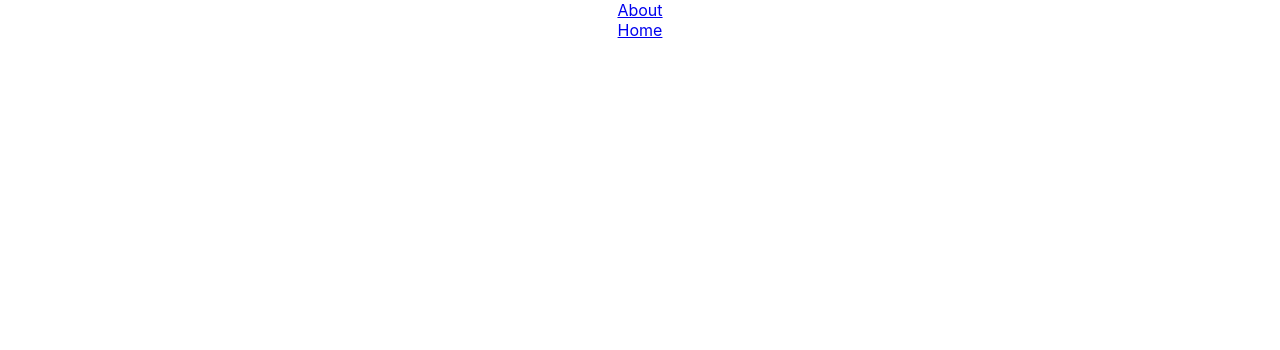
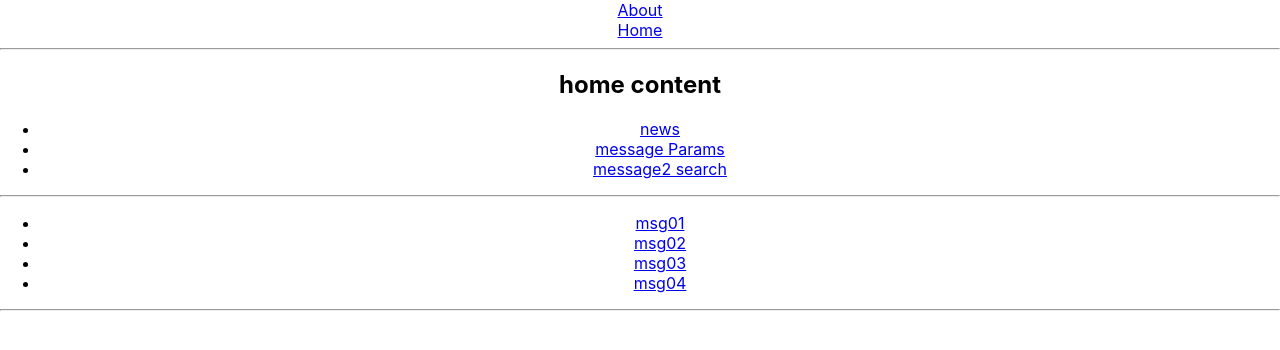
Before and after one commit to fitwate/react-learn, a React (Create React App) app: page /home/message2 in a window 1280 px wide. Before the commit this address had no page. Shown: the top 350 px of the page. Built offline with nearby package versions, Linux system fonts and the light colour scheme.

Commit message:
update base params

```diff
--- a/src/App.js
+++ b/src/App.js
@@ -1,10 +1,26 @@
 import './App.css';
 import React from 'react';
-import { NavLink, Route, Routes } from 'react-router-dom';
-import About from './pages/About';
-import Home from './pages/Home';
+import { NavLink, useRoutes } from 'react-router-dom';
+import routes from "./routes";
 
 function App() {
+//   const element = useRoutes([
+//     {
+//       path:'/about',
+//       element:<About/>
+//     },
+//     {
+//       path:'/home',
+//       element:<Home/>
+//     },
+//     {
+//       path:'/',
+//       element:<Navigate to="/about" />
+//     }
+
+// ]
+//   )
+const element = useRoutes(routes)
   return (
     <div className="App">
       <div>
@@ -14,10 +30,13 @@ function App() {
       </div>
 
       <div>
-        <Routes>
+        {/* <Routes>
           <Route path='/about' element={<About />} />
           <Route path='/home' element={<Home />} />
-        </Routes>
+          <Route path='/' element={<Navigate to="/about" />} />
+          <Route path='*' element={<About />}  />
+        </Routes> */}
+        {element}
       </div>
 
     </div>
--- a/src/pages/About.jsx
+++ b/src/pages/About.jsx
@@ -3,6 +3,7 @@ import React from 'react'
 export default function About() {
   return (
     <div>
+        <hr/>
       i am about
     </div>
   )
--- /dev/null
+++ b/src/pages/Detail.jsx
@@ -0,0 +1,15 @@
+import React from 'react'
+import { useParams } from 'react-router-dom'
+
+export default function Detail() {
+  const{id,title,content} = useParams()
+  return (
+    <div>
+      <ul>
+        <li>msg.id {id}</li>
+        <li>msg.title {title}</li>
+        <li>msg.content {content}</li>
+      </ul>
+    </div>
+  )
+}
--- /dev/null
+++ b/src/pages/Detail2.jsx
@@ -0,0 +1,23 @@
+import React from 'react'
+import { useSearchParams } from 'react-router-dom'
+import { Button } from 'antd'
+
+
+export default function Detail2() {
+  const [search,setSearch] = useSearchParams()
+  const id = search.get('id')
+  const title = search.get('title')
+  const content = search.get('content')
+  return (
+    <div>
+      <ul>
+        <li>msg id {id}</li>
+        <li>msg title {title}</li>
+        <li>msg content {content}</li>
+        <li>
+          <Button onClick={()=>setSearch('id=111&title=updateTitle&content=updateContent')}>click update data</Button>
+        </li>
+      </ul>
+    </div>
+  )
+}
--- a/src/pages/Home.jsx
+++ b/src/pages/Home.jsx
@@ -1,9 +1,25 @@
 import React from 'react'
+import { NavLink,Outlet} from 'react-router-dom'
 
 export default function Home() {
   return (
     <div>
-      i am home
+      <hr />
+      <h2> home content</h2>
+      <ul>
+        <li>
+          <NavLink to="news">news</NavLink>
+        </li>
+        <li>
+          <NavLink to="message">message Params</NavLink>
+        </li>
+        <li>
+          <NavLink to="message2">message2 search</NavLink>
+        </li>
+
+      </ul>
+      <hr />
+      <Outlet/>
     </div>
   )
 }
--- /dev/null
+++ b/src/pages/Messag2.jsx
@@ -0,0 +1,32 @@
+import React, { useState } from 'react'
+import { Link,Outlet} from 'react-router-dom'
+
+export default function Message2() {
+  const [messages] = useState(
+    [
+      { id: '001', title: 'msg01', content: 'xxxxx01' },
+      { id: '002', title: 'msg02', content: 'xxxxx02' },
+      { id: '003', title: 'msg03', content: 'xxxxx03' },
+      { id: '004', title: 'msg04', content: 'xxxxx04' }
+    ]
+  )
+  return (
+    <div>
+      <ul>
+        {
+          messages.map((m) => {
+            return (
+              <li key={m.id}>
+                <Link to={`detail2?id=${m.id}&title=${m.title}&content=${m.content}`}>{m.title}</Link>
+              </li>
+            )
+          }
+          )
+        }
+      </ul>
+      <hr />
+      <Outlet/>
+
+    </div>
+  )
+}
--- /dev/null
+++ b/src/pages/Message.jsx
@@ -0,0 +1,32 @@
+import React, { useState } from 'react'
+import { Link,Outlet} from 'react-router-dom'
+
+export default function Message() {
+  const [messages] = useState(
+    [
+      { id: '001', title: 'msg01', content: 'xxxxx01' },
+      { id: '002', title: 'msg02', content: 'xxxxx02' },
+      { id: '003', title: 'msg03', content: 'xxxxx03' },
+      { id: '004', title: 'msg04', content: 'xxxxx04' }
+    ]
+  )
+  return (
+    <div>
+      <ul>
+        {
+          messages.map((m) => {
+            return (
+              <li key={m.id}>
+                <Link to={`detail/${m.id}/${m.title}/${m.content}`}>{m.title}</Link>
+              </li>
+            )
+          }
+          )
+        }
+      </ul>
+      <hr />
+      <Outlet/>
+
+    </div>
+  )
+}
--- /dev/null
+++ b/src/pages/News.jsx
@@ -0,0 +1,13 @@
+import React from 'react'
+
+export default function News() {
+    return (
+        <div>
+            <ul>
+                <li>news01</li>
+                <li>news02</li>
+                <li>news03</li>
+            </ul>
+        </div>
+    )
+}
--- /dev/null
+++ b/src/routes/index.jsx
@@ -0,0 +1,52 @@
+import About from '../pages/About';
+import Home from '../pages/Home';
+import News from '../pages/News';
+import Message from '../pages/Message';
+
+import { Navigate } from 'react-router-dom';
+import Detail from '../pages/Detail';
+import Detail2 from '../pages/Detail2';
+import Message2 from '../pages/Messag2';
+
+const routes = [
+  {
+    path: '/about',
+    element: <About />
+  },
+  {
+    path: '/home',
+    element: <Home />,
+    children: [
+      {
+        path: 'news',
+        element: <News />
+      },
+      {
+        path: 'message',
+        element: <Message />,
+        children:[
+          {
+            path:'detail/:id/:title/:content',
+            element:<Detail/>
+          }
+        ]
+      },
+      {
+        path: 'message2',
+        element: <Message2 />,
+        children:[
+          {
+            path:'detail2',
+            element:<Detail2/>
+          }
+        ]
+      }
+    ]
+  },
+  {
+    path: '/',
+    element: <Navigate to="/about" />
+  }
+]
+
+export default routes
```
